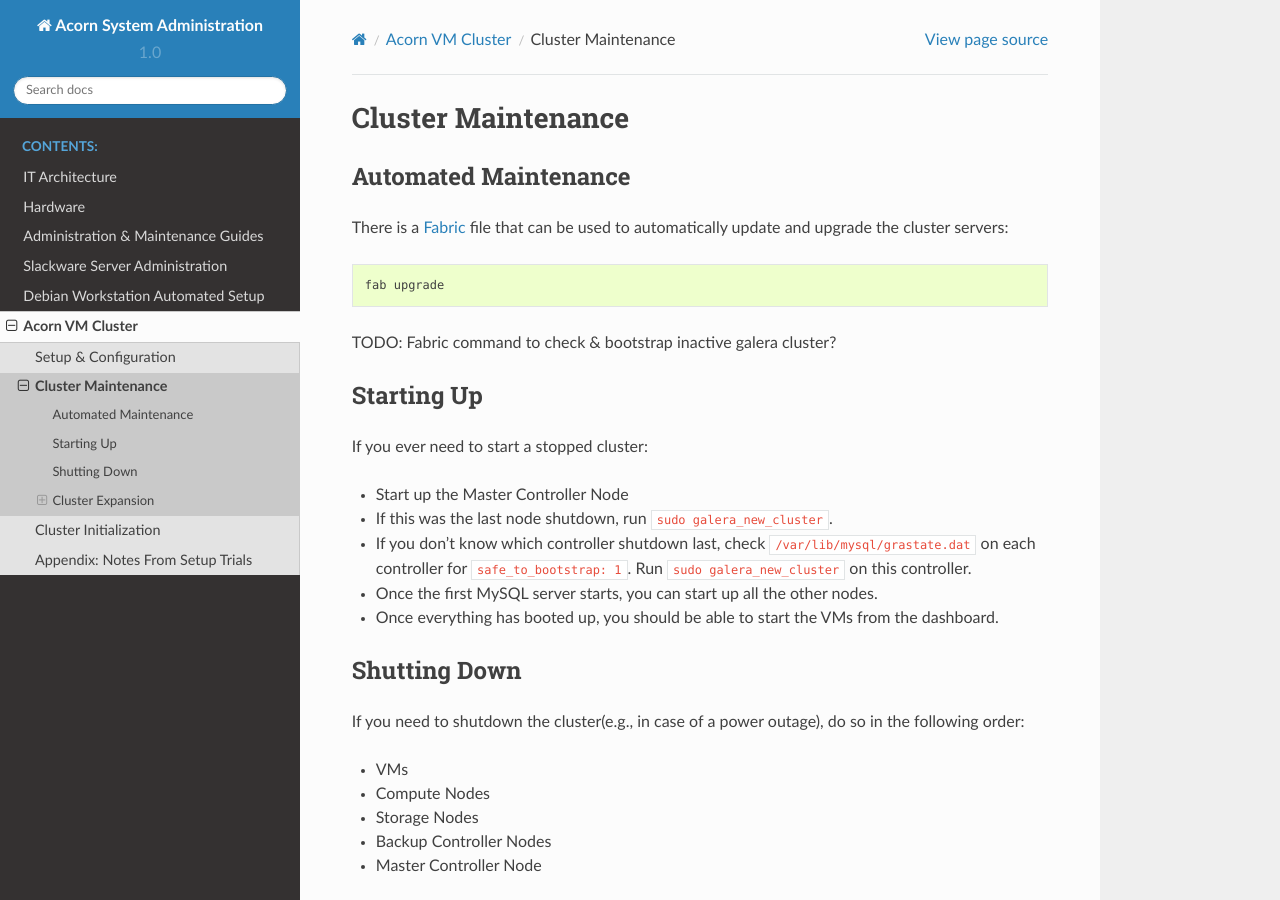
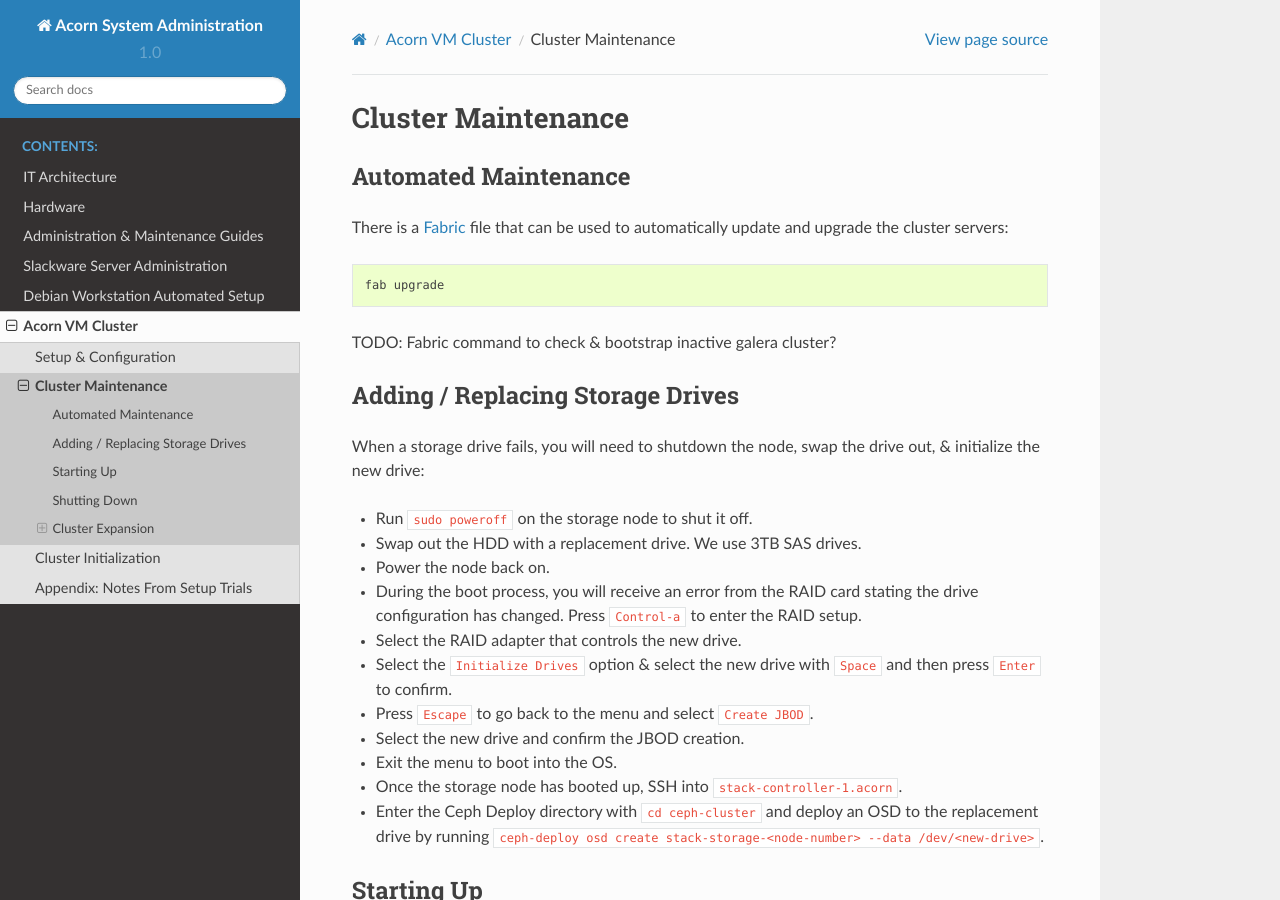
Before and after one commit to prikhi/sysadmintools, a Sphinx documentation site: the page built from docs/source/vm_cluster/maintenance.rst, in a window 1280 px wide and 900 px high. Built offline with Sphinx 7.4.7 and the Read the Docs theme 2.0.0, drawn with Linux system fonts in a browser that asks for light colours.

Commit message:
docs: Add Guide for Adding / Replacing Storage Drives

```diff
--- a/docs/source/vm_cluster/maintenance.rst
+++ b/docs/source/vm_cluster/maintenance.rst
@@ -16,6 +16,30 @@ the cluster servers::
 TODO: Fabric command to check & bootstrap inactive galera cluster?
 
 .. _Fabric:                         http://www.fabfile.org/
+
+
+Adding / Replacing Storage Drives
+==================================
+
+When a storage drive fails, you will need to shutdown the node, swap the drive
+out, & initialize the new drive:
+
+* Run ``sudo poweroff`` on the storage node to shut it off.
+* Swap out the HDD with a replacement drive. We use 3TB SAS drives.
+* Power the node back on.
+* During the boot process, you will receive an error from the RAID card stating
+  the drive configuration has changed. Press ``Control-a`` to enter the RAID
+  setup.
+* Select the RAID adapter that controls the new drive.
+* Select the ``Initialize Drives`` option & select the new drive with ``Space``
+  and then press ``Enter`` to confirm.
+* Press ``Escape`` to go back to the menu and select ``Create JBOD``.
+* Select the new drive and confirm the JBOD creation.
+* Exit the menu to boot into the OS.
+* Once the storage node has booted up, SSH into ``stack-controller-1.acorn``.
+* Enter the Ceph Deploy directory with ``cd ceph-cluster`` and deploy an OSD to
+  the replacement drive by running ``ceph-deploy osd create
+  stack-storage-<node-number> --data /dev/<new-drive>``.
 
 
 Starting Up
```
